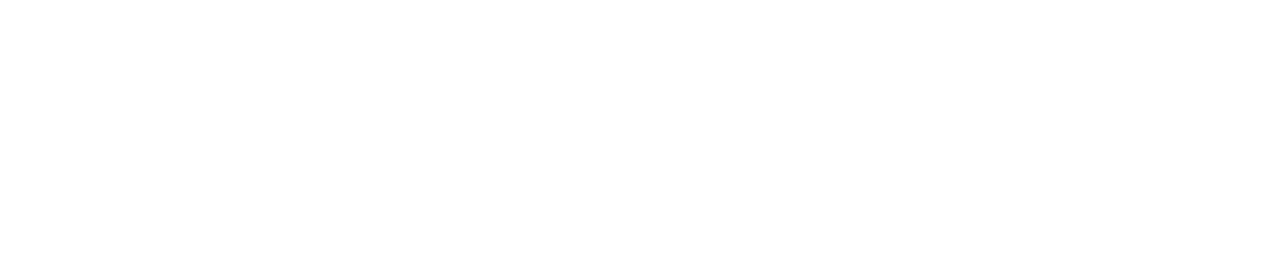
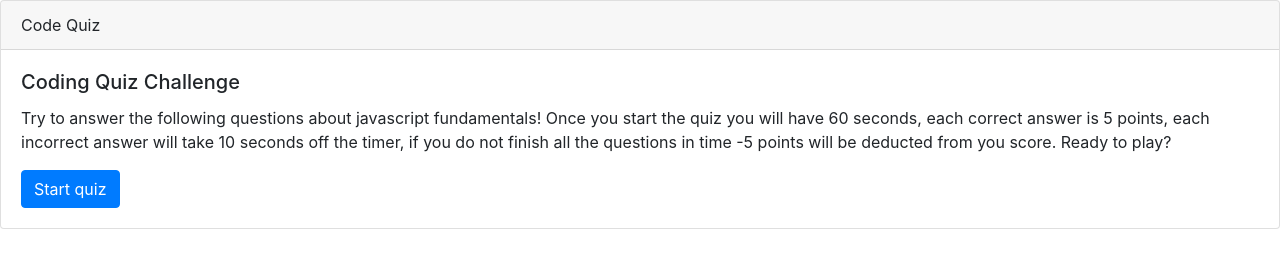
Before and after one commit to wilsonbirch/Code_Quiz, a plain HTML site: page index.html in a window 1280 px wide. Drawn offline with nearby package versions, Linux system fonts and the light colour scheme.

Commit message:
initialized main Bootstrap card and html initial content

```diff
--- a/index.html
+++ b/index.html
@@ -10,6 +10,21 @@
 </head>
 <body>
 
+    <!--main card for quiz questions-->
+    <div class="card">
+
+        <!--card header-->
+        <div class="card-header">
+          Code Quiz
+        </div>
+
+        <!--card body which will be manipulated by javascript to show the questions-->
+        <div class="card-body">
+          <h5 class="card-title">Coding Quiz Challenge</h5>
+          <p class="card-text">Try to answer the following questions about javascript fundamentals! Once you start the quiz you will have 60 seconds, each correct answer is 5 points, each incorrect answer will take 10 seconds off the timer, if you do not finish all the questions in time -5 points will be deducted from you score. Ready to play?</p>
+          <a href="#" class="btn btn-primary">Start quiz</a>
+        </div>
+      </div>
 
 
 
```
